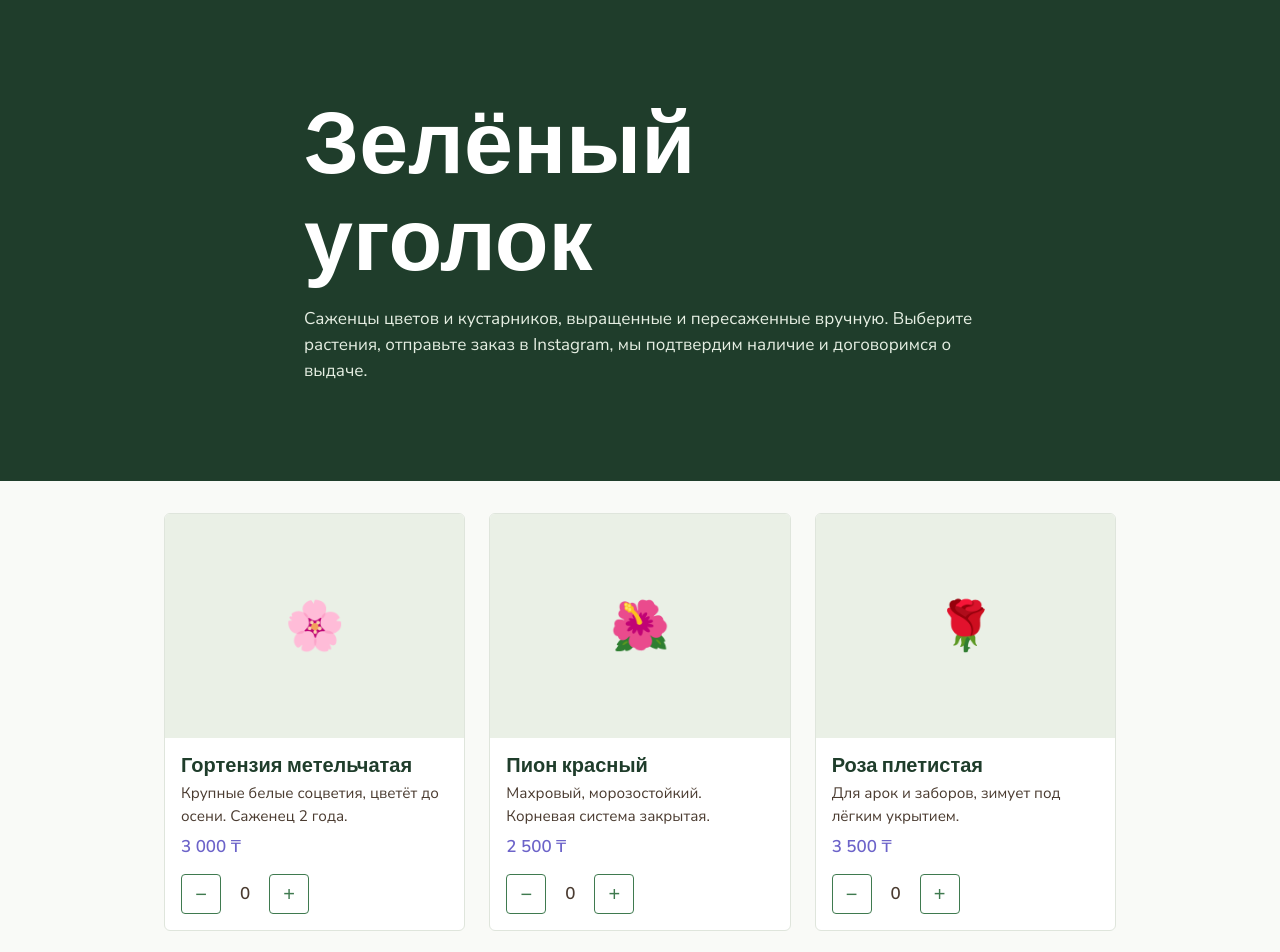
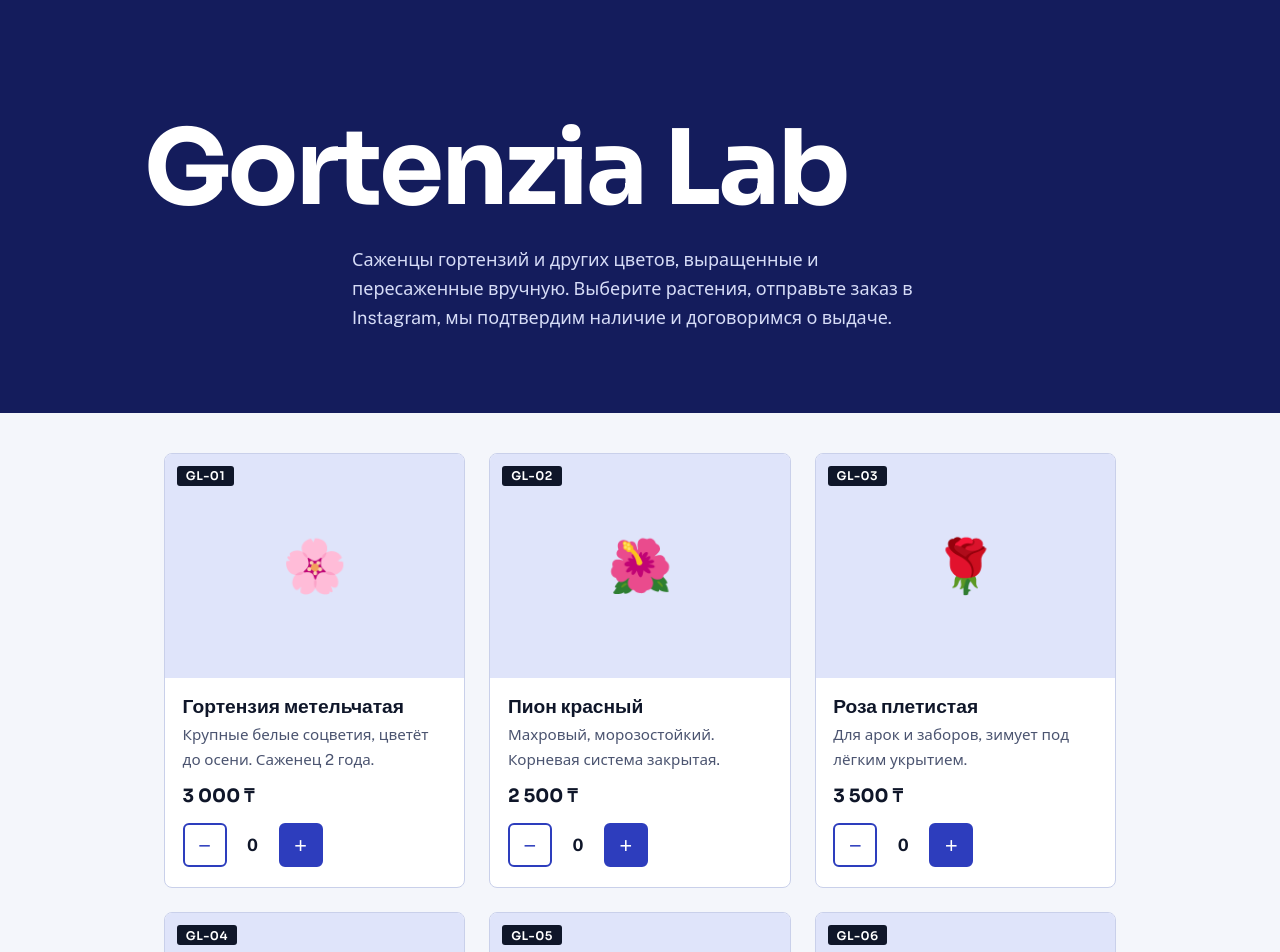
Before and after one commit to DenisLessikov/DenisLessikov.github.io, a plain HTML site: page index.html in a window 1280 px wide. Shown: the top 952 px of the page. Drawn offline with nearby package versions, Linux system fonts and the light colour scheme.

Commit message:
Тестовый проект2

```diff
--- a/index.html
+++ b/index.html
@@ -3,18 +3,18 @@
 <head>
   <meta charset="UTF-8">
   <meta name="viewport" content="width=device-width, initial-scale=1">
-  <title>Зелёный уголок: саженцы цветов</title>
-  <meta name="description" content="Саженцы цветов и кустарников. Выберите растения и отправьте заказ в Instagram.">
+  <title>Gortenzia Lab: саженцы цветов</title>
+  <meta name="description" content="Саженцы гортензий и других цветов. Выберите растения и отправьте заказ в Instagram.">
   <link rel="preconnect" href="https://fonts.googleapis.com">
   <link rel="preconnect" href="https://fonts.gstatic.com" crossorigin>
-  <link href="https://fonts.googleapis.com/css2?family=Bricolage+Grotesque:opsz,wght@12..96,500..800&family=Nunito+Sans:wght@400;600&display=swap" rel="stylesheet">
+  <link href="https://fonts.googleapis.com/css2?family=Sora:wght@600;700&family=Public+Sans:wght@400;600;700&display=swap" rel="stylesheet">
   <link rel="stylesheet" href="style.css">
 </head>
 <body>
 
   <header class="hero">
-    <h1>Зелёный уголок</h1>
-    <p>Саженцы цветов и кустарников, выращенные и пересаженные вручную. Выберите растения, отправьте заказ в Instagram, мы подтвердим наличие и договоримся о выдаче.</p>
+    <h1>Gortenzia Lab</h1>
+    <p>Саженцы гортензий и других цветов, выращенные и пересаженные вручную. Выберите растения, отправьте заказ в Instagram, мы подтвердим наличие и договоримся о выдаче.</p>
   </header>
 
   <main>
--- a/script.js
+++ b/script.js
@@ -46,9 +46,10 @@ function getItems() {
 const catalogEl = document.getElementById("catalog");
 
 function renderCatalog() {
-  catalogEl.innerHTML = PRODUCTS.map(p => `
+  catalogEl.innerHTML = PRODUCTS.map((p, i) => `
     <article class="card">
       <div class="photo">
+        <span class="code">GL-${String(i + 1).padStart(2, "0")}</span>
         ${p.img ? `<img src="${p.img}" alt="${p.name}" loading="lazy">` : `<span aria-hidden="true">${p.icon}</span>`}
       </div>
       <div class="card-body">
--- a/style.css
+++ b/style.css
@@ -1,22 +1,23 @@
 :root {
-  --moss: #1f3d2b;
-  --leaf: #3f7a4f;
-  --bloom: #6c63c9;
-  --chalk: #f9faf7;
-  --soil: #4a3b30;
-  --line: #dfe5dc;
-  --tint: #eaf0e6;
+  --paper: #f4f6fb;
+  --ink: #0f1629;
+  --muted: #4b5470;
+  --blue: #2d3dbd;
+  --blue-dark: #222f96;
+  --deep: #141c5c;
+  --tint: #dfe4fa;
+  --line: #c9d0ea;
 }
 
 * { box-sizing: border-box; margin: 0; padding: 0; }
 
 body {
-  font-family: "Nunito Sans", system-ui, sans-serif;
+  font-family: "Public Sans", system-ui, sans-serif;
   font-size: 1.0625rem;
-  line-height: 1.55;
-  color: var(--soil);
-  background: var(--chalk);
-  padding-bottom: 6rem; /* место под панель корзины */
+  line-height: 1.6;
+  color: var(--ink);
+  background: var(--paper);
+  padding-bottom: 6rem;
 }
 
 .visually-hidden {
@@ -28,95 +29,124 @@ body {
 }
 
 h1, h2, .name {
-  font-family: "Bricolage Grotesque", sans-serif;
-  color: var(--moss);
+  font-family: "Sora", sans-serif;
   line-height: 1.1;
 }
 
-/* Hero */
+/* Hero: тёмно-синий, как глубокий оттенок гортензии */
 .hero {
-  background: var(--moss);
-  color: #e6efe3;
-  padding: clamp(3rem, 10vw, 6rem) 1.25rem;
+  background: var(--deep);
+  color: #d6dcf7;
+  padding: clamp(3.5rem, 12vw, 7rem) 1.25rem clamp(3rem, 9vw, 5rem);
 }
 
-.hero > * { max-width: 42rem; margin-left: auto; margin-right: auto; }
+.hero > * {
+  max-width: 62rem;
+  margin-left: auto;
+  margin-right: auto;
+}
 
 .hero h1 {
   color: #fff;
-  font-weight: 800;
-  font-size: clamp(2.75rem, 10vw, 5.5rem);
-  margin-bottom: 1rem;
+  font-weight: 700;
+  font-size: clamp(2.75rem, 11vw, 6.5rem);
+  letter-spacing: -0.03em;
+  margin-bottom: 1.25rem;
 }
+
+.hero p { max-width: 36rem; font-size: 1.125rem; }
 
 /* Каталог */
 .catalog {
   max-width: 62rem;
   margin: 0 auto;
-  padding: 2rem 1.25rem;
+  padding: 2.5rem 1.25rem;
   display: grid;
-  grid-template-columns: repeat(auto-fill, minmax(15rem, 1fr));
+  grid-template-columns: repeat(auto-fill, minmax(15.5rem, 1fr));
   gap: 1.5rem;
 }
 
 .card {
   background: #fff;
   border: 1px solid var(--line);
-  border-radius: 6px;
+  border-radius: 8px;
   overflow: hidden;
   display: flex;
   flex-direction: column;
 }
 
 .photo {
+  position: relative;
   aspect-ratio: 4 / 3;
   background: var(--tint);
   display: grid;
   place-items: center;
-  font-size: 3rem;
+  font-size: 3.25rem;
 }
 
 .photo img { width: 100%; height: 100%; object-fit: cover; display: block; }
 
-.card-body { padding: 1rem; display: flex; flex-direction: column; gap: 0.35rem; flex: 1; }
+.code {
+  position: absolute;
+  top: 0.75rem;
+  left: 0.75rem;
+  padding: 0.15rem 0.55rem;
+  background: var(--ink);
+  color: #fff;
+  font: 600 0.75rem "Sora", sans-serif;
+  letter-spacing: 0.04em;
+  border-radius: 3px;
+}
 
-.name { font-size: 1.25rem; font-weight: 700; }
-.desc { font-size: 0.95rem; flex: 1; }
-.price { font-weight: 600; color: var(--bloom); }
+.card-body {
+  padding: 1.1rem 1.1rem 1.25rem;
+  display: flex;
+  flex-direction: column;
+  gap: 0.4rem;
+  flex: 1;
+}
 
-.qty { display: flex; align-items: center; gap: 0.75rem; margin-top: 0.5rem; }
+.name { font-size: 1.2rem; font-weight: 700; }
+.desc { font-size: 0.95rem; color: var(--muted); flex: 1; }
+.price { font: 700 1.15rem "Sora", sans-serif; margin-top: 0.25rem; }
+
+.qty { display: flex; align-items: center; gap: 0.75rem; margin-top: 0.6rem; }
 
 .qty button {
-  width: 2.5rem;
-  height: 2.5rem;
-  border: 1px solid var(--leaf);
+  width: 2.75rem;
+  height: 2.75rem;
+  border: 2px solid var(--blue);
   background: #fff;
-  color: var(--leaf);
-  font-size: 1.25rem;
-  border-radius: 4px;
+  color: var(--blue);
+  font-size: 1.35rem;
+  line-height: 1;
+  border-radius: 6px;
   cursor: pointer;
 }
 
-.qty button:hover { background: var(--tint); }
-.qty output { min-width: 1.5rem; text-align: center; font-weight: 600; }
+.qty button[data-action="plus"] { background: var(--blue); color: #fff; }
+.qty button[data-action="plus"]:hover { background: var(--blue-dark); }
+.qty button[data-action="minus"]:hover { background: var(--tint); }
+
+.qty output { min-width: 1.75rem; text-align: center; font-weight: 700; }
 
 /* Кнопки */
 .btn {
-  padding: 0.85rem 1.4rem;
-  border: 0;
-  border-radius: 4px;
-  background: var(--bloom);
+  padding: 0.9rem 1.5rem;
+  border: 2px solid var(--blue);
+  border-radius: 6px;
+  background: var(--blue);
   color: #fff;
-  font: 600 1rem "Nunito Sans", sans-serif;
+  font: 600 1rem "Public Sans", sans-serif;
   cursor: pointer;
 }
 
-.btn:hover { background: #564fb0; }
-.btn.ghost { background: transparent; color: var(--moss); border: 1px solid var(--moss); }
+.btn:hover { background: var(--blue-dark); border-color: var(--blue-dark); }
+.btn.ghost { background: transparent; color: var(--ink); border-color: var(--ink); }
 .btn.ghost:hover { background: var(--tint); }
 
 button:focus-visible, input:focus-visible, textarea:focus-visible {
-  outline: 3px solid var(--bloom);
+  outline: 3px solid var(--blue);
   outline-offset: 2px;
 }
 
@@ -131,42 +161,46 @@ button:focus-visible, input:focus-visible, textarea:focus-visible {
   align-items: center;
   gap: 1rem;
   padding: 0.9rem 1.25rem calc(0.9rem + env(safe-area-inset-bottom, 0px));
-  background: #fff;
-  border-top: 2px solid var(--moss);
+  background: var(--ink);
+  color: #fff;
 }
 
 .cartbar[hidden] { display: none; }
-.cartbar span { margin-left: 0.75rem; color: var(--bloom); font-weight: 600; }
+.cartbar span { margin-left: 0.9rem; font: 700 1.1rem "Sora", sans-serif; }
+.cartbar .btn { background: #fff; color: var(--ink); border-color: #fff; }
+.cartbar .btn:hover { background: var(--tint); border-color: var(--tint); }
+.cartbar .btn:focus-visible { outline-color: #fff; }
 
 /* Окно заказа */
 dialog {
   width: min(32rem, calc(100% - 2rem));
   margin: auto;
-  padding: 1.5rem;
+  padding: 1.75rem;
   border: 0;
-  border-radius: 8px;
-  color: var(--soil);
+  border-radius: 10px;
+  color: var(--ink);
 }
 
-dialog::backdrop { background: rgba(31, 61, 43, 0.6); }
+dialog::backdrop { background: rgba(20, 28, 92, 0.7); }
 
-dialog h2 { margin-bottom: 1rem; }
-
-dialog label { display: block; margin: 0.75rem 0 0.25rem; font-size: 0.95rem; }
+dialog h2 { margin-bottom: 1rem; font-size: 1.6rem; }
+dialog label { display: block; margin: 0.9rem 0 0.3rem; font-size: 0.95rem; font-weight: 600; }
 
 dialog input, dialog textarea {
   width: 100%;
-  padding: 0.65rem;
+  padding: 0.7rem;
   border: 1px solid var(--line);
-  border-radius: 4px;
+  border-radius: 6px;
   font: inherit;
+  color: var(--ink);
 }
 
-.hint { margin-top: 0.75rem; font-size: 0.9rem; }
-.actions { display: flex; flex-wrap: wrap; gap: 0.75rem; margin-top: 1rem; }
+.hint { margin-top: 0.9rem; font-size: 0.9rem; color: var(--muted); }
+.actions { display: flex; flex-wrap: wrap; gap: 0.75rem; margin-top: 1.1rem; }
 
 footer {
   text-align: center;
   padding: 1.5rem 1.25rem;
   font-size: 0.9rem;
+  color: var(--muted);
 }
```
